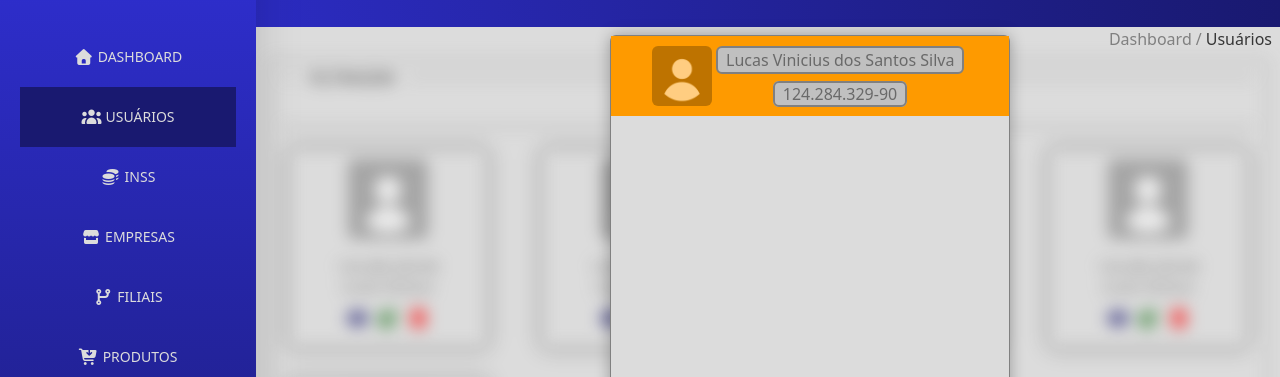
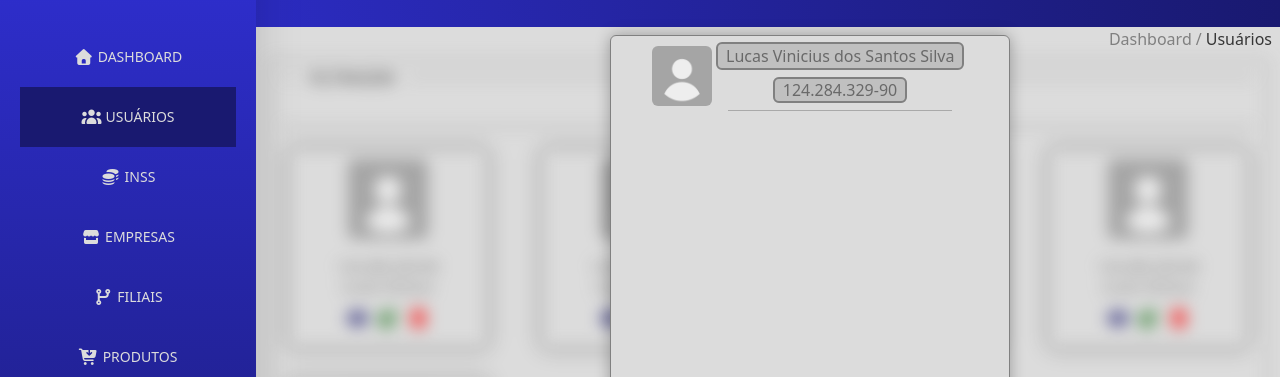
Before and after one commit to vini-lucas/zema-laravel-layout, a website: page src/users.html in a window 1280 px wide. Shown: the part 93-470 px from the top of the page. Drawn offline with nearby package versions, Linux system fonts and the light colour scheme.

```diff
--- a/src/users.html
+++ b/src/users.html
@@ -16,7 +16,7 @@
         class="bg-[#DCDCDC] fixed border border-solid border-[#808080] rounded-md shadow-[0_0_15px_rgba(0,0,0,0.15)] shadow-black/30 w-80 h-80 top-59 left-8 sm:w-100 sm:h-100 sm:left-152.5 sm:top-32 z-50 flex flex-col">
 
         <!-- Foto de perfil do usuário e botão fechar -->
-        <div class="bg-amber-500 w-full h-20 flex justify-center items-center">
+        <div class="w-full h-20 flex justify-center items-center">
             <img src="public/user.webp" width="60" height="60" alt="Perfil" class="rounded-md">
             <div class="flex flex-col px-1 gap-2 items-center">
                 <div class="max-w-auto">
@@ -27,6 +27,10 @@
                 <div class="w-auto">
                     <span
                         class="bg-[#C0C0C0] px-2 rounded-md border-[#808080] border-2 border-solid text-[#696969]">124.284.329-90</span>
+                </div>
+
+                <div class="w-full h-px flex justify-center">
+                    <div class="w-[90%] h-full bg-[#A9A9A9]"></div>
                 </div>
             </div>
         </div>
```
Also changed, not shown: src/output.css.
